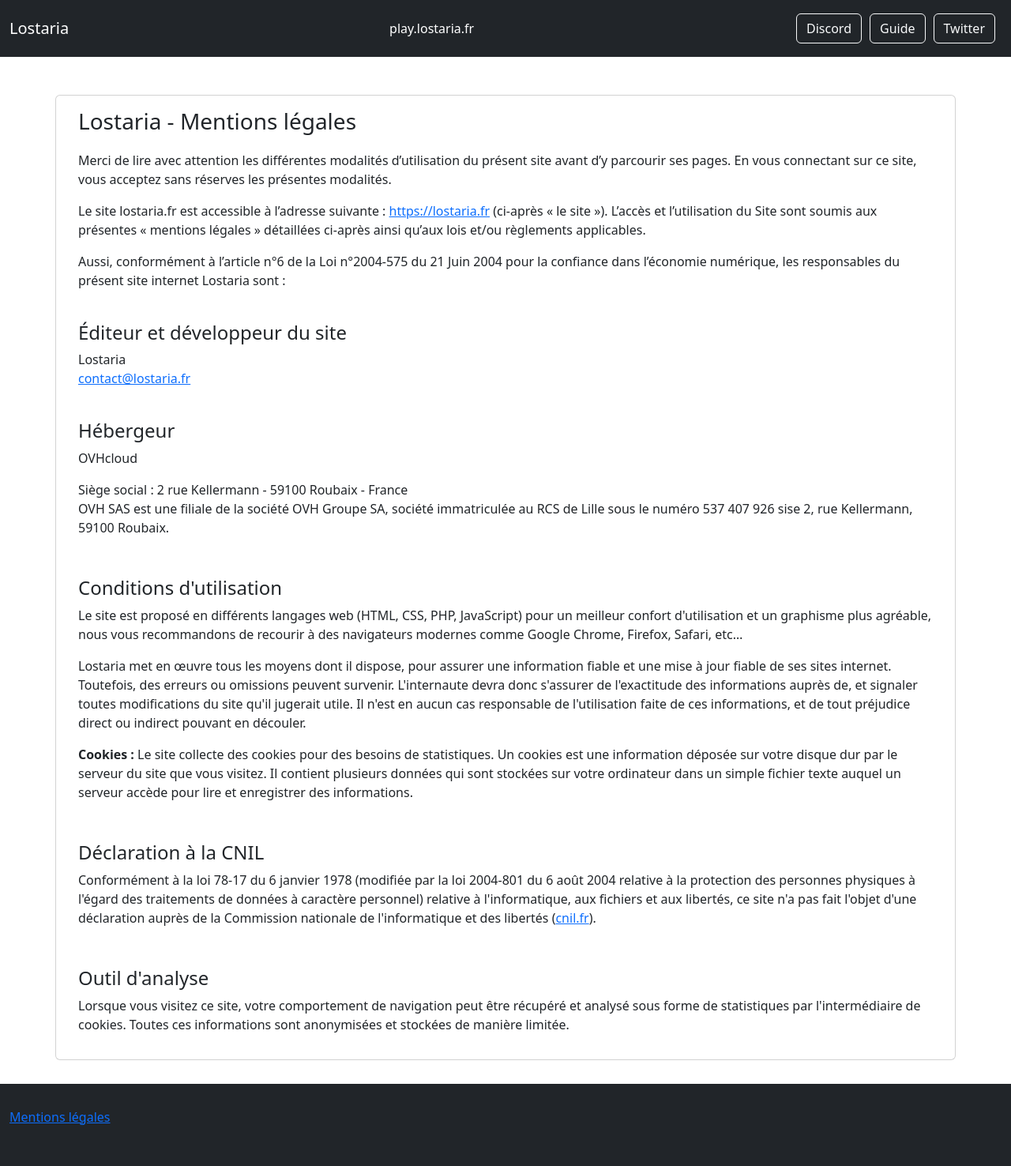
After one commit to LostariaMC/Website, a PHP site: template views/common/legal.php in a window 1280 px wide. The commit adds this page. Shown: the whole page at 79% size. Run offline with PHP 8.4, Linux system fonts and the light colour scheme; the template is opened without the code that fills it: most values are stand-ins (such as "Sample title", 1, 10 or a date in 2020); some libraries are stand-ins or nearby versions.

Commit message:
✨ Add legal notice

```diff
--- a/controllers/Main.php
+++ b/controllers/Main.php
@@ -82,4 +82,10 @@ class Main extends Web {
         }
 
     }
+
+    function legal(){
+        $this->header();
+        include("views/common/legal.php");
+        $this->footer();
+    }
 }
--- a/routes/Web.php
+++ b/routes/Web.php
@@ -17,5 +17,6 @@ class Web
         Route::Add('/', [$main, 'home']);
         Route::Add('/player', [$main, 'player']);
         Route::Add('/search', [$main, 'search']);
+        Route::Add('/legal', [$main, 'legal']);
     }
 }
--- a/views/common/footer.php
+++ b/views/common/footer.php
@@ -1,6 +1,6 @@
         <nav style="padding-bottom: 50px; padding-top: 30px; margin-top: 30px;" class="navbar navbar-expand-lg navbar-dark bg-dark">
             <div class="container-fluid">
-                <a href="#">Mentions légales</a>
+                <a href="./legal">Mentions légales</a>
             </div>
         </nav>
         <script src="https://cdn.jsdelivr.net/npm/bootstrap@5.2.0/dist/js/bootstrap.bundle.min.js" integrity="sha384-A3rJD856KowSb7dwlZdYEkO39Gagi7vIsF0jrRAoQmDKKtQBHUuLZ9AsSv4jD4Xa" crossorigin="anonymous"></script>
--- /dev/null
+++ b/views/common/legal.php
@@ -0,0 +1,30 @@
+<div class="container mt-5">
+    <div class="row">
+        <div class="card">
+            <div class="card-body">
+                <h1 style="font-size: 1.75rem;">Lostaria - Mentions légales</h1>
+                <p style="margin-top: 20px;">Merci de lire avec attention les différentes modalités d’utilisation du présent site avant d’y parcourir ses pages. En vous connectant sur ce site, vous acceptez sans réserves les présentes modalités.</p>
+                <p>Le site lostaria.fr est accessible à l’adresse suivante : <a href="https://lostaria.fr" target="_blank">https://lostaria.fr</a> (ci-après « le site »). L’accès et l’utilisation du Site sont soumis aux présentes « mentions légales » détaillées ci-après ainsi qu’aux lois et/ou règlements applicables.</p>
+                <p>Aussi, conformément à l’article n°6 de la Loi n°2004-575 du 21 Juin 2004 pour la confiance dans l’économie numérique, les responsables du présent site internet Lostaria sont :</p>
+
+                <h2 style="font-size: 1.5rem; margin-top: 40px;">Éditeur et développeur du site</h2>
+                <p>Lostaria<br/><a href="mailto:contact@lostaria.fr">contact@lostaria.fr</a></p>
+
+                <h2 style="font-size: 1.5rem; margin-top: 40px;">Hébergeur</h2>
+                <p>OVHcloud</p>
+                <p>Siège social : 2 rue Kellermann - 59100 Roubaix - France<br/>OVH SAS est une filiale de la société OVH Groupe SA, société immatriculée au RCS de Lille sous le numéro 537 407 926 sise 2, rue Kellermann, 59100 Roubaix.</p>
+
+                <h2 style="font-size: 1.5rem; margin-top: 50px;">Conditions d'utilisation</h2>
+                <p>Le site est proposé en différents langages web (HTML, CSS, PHP, JavaScript) pour un meilleur confort d'utilisation et un graphisme plus agréable, nous vous recommandons de recourir à des navigateurs modernes comme Google Chrome, Firefox, Safari, etc…</p>
+                <p>Lostaria met en œuvre tous les moyens dont il dispose, pour assurer une information fiable et une mise à jour fiable de ses sites internet. Toutefois, des erreurs ou omissions peuvent survenir. L'internaute devra donc s'assurer de l'exactitude des informations auprès de, et signaler toutes modifications du site qu'il jugerait utile. Il n'est en aucun cas responsable de l'utilisation faite de ces informations, et de tout préjudice direct ou indirect pouvant en découler.</p>
+                <p><b>Cookies :</b> Le site collecte des cookies pour des besoins de statistiques. Un cookies est une information déposée sur votre disque dur par le serveur du site que vous visitez. Il contient plusieurs données qui sont stockées sur votre ordinateur dans un simple fichier texte auquel un serveur accède pour lire et enregistrer des informations.</p>
+
+                <h2 style="font-size: 1.5rem; margin-top: 50px;">Déclaration à la CNIL</h2>
+                <p>Conformément à la loi 78-17 du 6 janvier 1978 (modifiée par la loi 2004-801 du 6 août 2004 relative à la protection des personnes physiques à l'égard des traitements de données à caractère personnel) relative à l'informatique, aux fichiers et aux libertés, ce site n'a pas fait l'objet d'une déclaration auprès de la Commission nationale de l'informatique et des libertés (<a href="https://cnil.fr" target="_blank">cnil.fr</a>).</p>
+
+                <h2 style="font-size: 1.5rem; margin-top: 50px;">Outil d'analyse</h2>
+                <p>Lorsque vous visitez ce site, votre comportement de navigation peut être récupéré et analysé sous forme de statistiques par l'intermédiaire de cookies. Toutes ces informations sont anonymisées et stockées de manière limitée.</p>
+            </div>
+        </div>
+    </div>
+</div>
```
